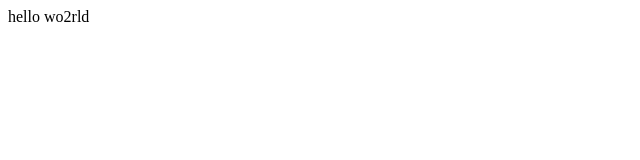
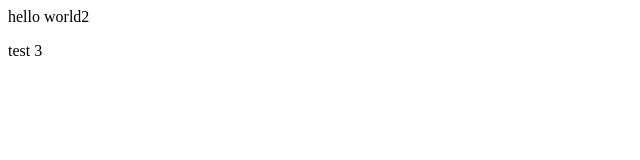
Before and after one commit to ChuuniQ/Github-Project, a plain HTML site: page index.html in a window 1280 px wide. Shown: the full height of the page, 0-640 px from the left. Drawn offline with Linux system fonts and the light colour scheme.

Commit message:
i added a new file

```diff
--- a/index.html
+++ b/index.html
@@ -4,7 +4,8 @@
 </title>
 
 <body>
-    <p>hello wo2rld</p>
+    <p>hello world2</p>
+    test 3
 </body>
 
 </html>
--- /dev/null
+++ b/index.js
@@ -0,0 +1 @@
+console.log('hello world');
```
